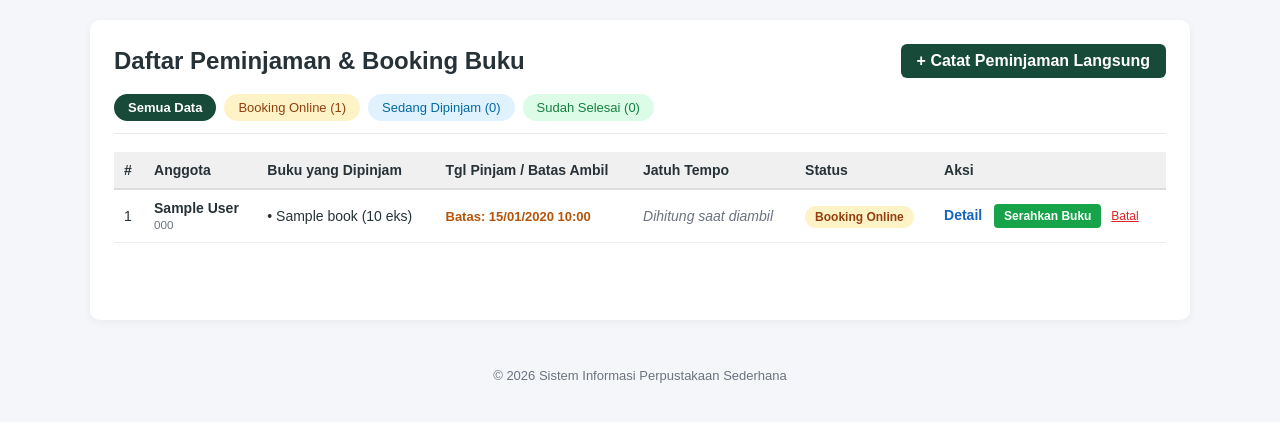
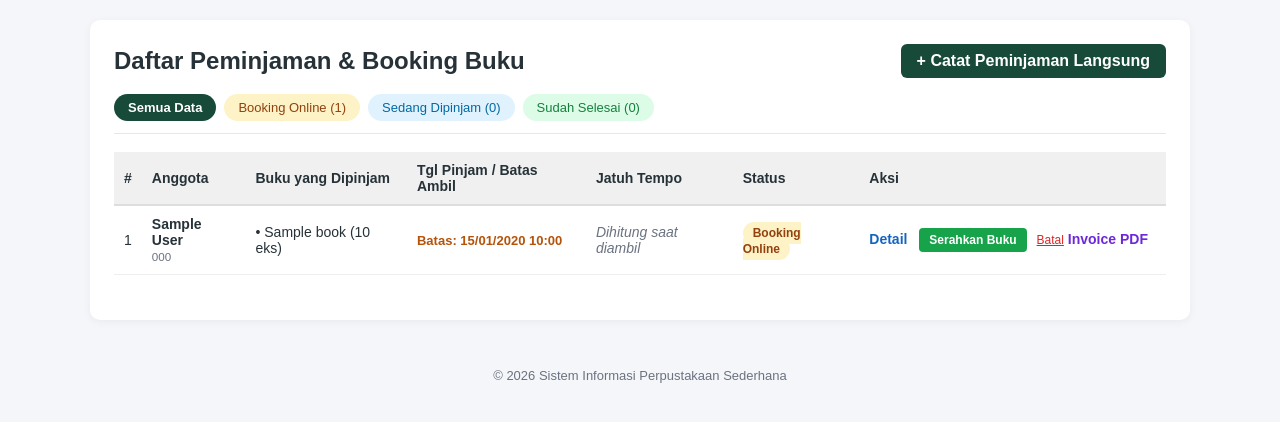
Before and after one commit to rann11u/Sistem-Informasi-Perpustakaan-Sederhana, a Laravel app: page /borrowings in a window 1280 px wide. Shown: the part 156-578 px from the top of the page. Run offline with Laravel 12, Linux system fonts and the light colour scheme; a user stored in the database is signed in; data comes from the database, SQL or seed files in the repository; tables that the repository leaves empty hold one stand-in row (values such as "Sample post"); parts of the project's set-up code (start-up, migrations or seed data) failed here and were passed over.

Commit message:
feat(borrowings): add PDF invoice print button for admin and staff

```diff
--- a/app/Http/Controllers/BorrowingController.php
+++ b/app/Http/Controllers/BorrowingController.php
@@ -172,4 +172,13 @@ class BorrowingController extends Controller
 
         return redirect()->route('borrowings.index')->with('success', 'Data peminjaman berhasil dihapus.');
     }
+
+    // Cetak / Download Bukti Pinjam (Invoice PDF) untuk Petugas & Admin
+    public function invoice($id) {
+        $borrowing = Borrowing::with(['details.book.category', 'member', 'user'])->findOrFail($id);
+        $member    = $borrowing->member;
+        $user      = $borrowing->user ?? auth()->user();
+
+        return view('member.invoice', compact('borrowing', 'member', 'user'));
+    }
 }
--- a/resources/views/borrowings/index.blade.php
+++ b/resources/views/borrowings/index.blade.php
@@ -120,6 +120,9 @@
                             <a href="{{ route('borrowings.edit', $borrowing->id) }}" style="color:#174a38; margin-right:8px; text-decoration:none; font-weight:bold;">Kembalikan</a>
                         @endif
 
+                        {{-- Tombol Cetak / Download Invoice PDF --}}
+                        <a href="{{ route('borrowings.invoice', $borrowing->id) }}" target="_blank" style="color:#6d28d9; margin-right:8px; text-decoration:none; font-weight:bold;">Invoice PDF</a>
+
                         {{-- Tombol Hapus Jika Status Selesai / Dibatalkan --}}
                         @if (in_array($borrowing->status, ['returned', 'cancelled']))
                             <form action="{{ route('borrowings.destroy', $borrowing->id) }}" method="POST" style="display:inline;"
--- a/resources/views/borrowings/show.blade.php
+++ b/resources/views/borrowings/show.blade.php
@@ -102,6 +102,9 @@
                 Proses Pengembalian
             </a>
         @endif
+        <a href="{{ route('borrowings.invoice', $borrowing->id) }}" target="_blank" style="background:#6d28d9; color:white; padding:9px 16px; border-radius:6px; text-decoration:none; font-weight:bold;">
+            Cetak / Download Bukti Pinjam (PDF)
+        </a>
         <a href="{{ route('borrowings.index') }}" style="color:#4b5563; text-decoration:none; padding:9px 14px; background:#e5e7eb; border-radius:6px; font-weight:bold;">
             ← Kembali ke Daftar
         </a>
--- a/routes/web.php
+++ b/routes/web.php
@@ -61,6 +61,7 @@ Route::middleware('auth')->group(function () {
         // Peminjaman & Aksi Konfirmasi Booking Petugas
         Route::post('/borrowings/{borrowing}/confirm-pickup', [BorrowingController::class, 'confirmPickup'])->name('borrowings.confirm-pickup');
         Route::post('/borrowings/{borrowing}/cancel-booking', [BorrowingController::class, 'cancelBooking'])->name('borrowings.cancel-booking');
+        Route::get('/borrowings/{borrowing}/invoice', [BorrowingController::class, 'invoice'])->name('borrowings.invoice');
         Route::resource('borrowings', BorrowingController::class);
 
         Route::get('/categories', [CategoryController::class, 'index'])->name('categories.index');
```
